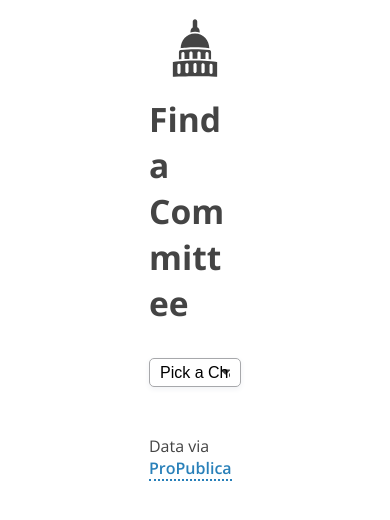
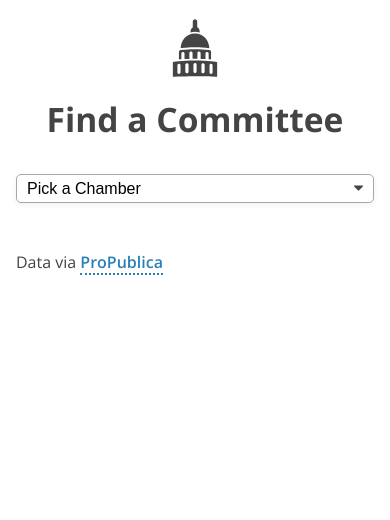
Before and after one commit to salomoneb/leg-lookup, a Vue app: page / in a window 390 px wide. Shown: the top 520 px of the page. Built offline with nearby package versions, Linux system fonts and the light colour scheme.

Commit message:
added media query

```diff
--- a/src/App.vue
+++ b/src/App.vue
@@ -41,6 +41,9 @@ body {
   word-break: break-word;
   -webkit-font-smoothing: antialiased;
   -moz-osx-font-smoothing: grayscale;
+  @media screen and (max-width: 928px) {
+    margin: 1em;
+  }
 }
 a {
   border-bottom: 2px dotted;
@@ -137,6 +140,9 @@ select {
 #app {
   color: #444;
   width: 40%;
+  @media screen and (max-width: 928px) {
+    width: 100%;
+  }
 }
 #copy-button-container {
   text-align: center;
```
